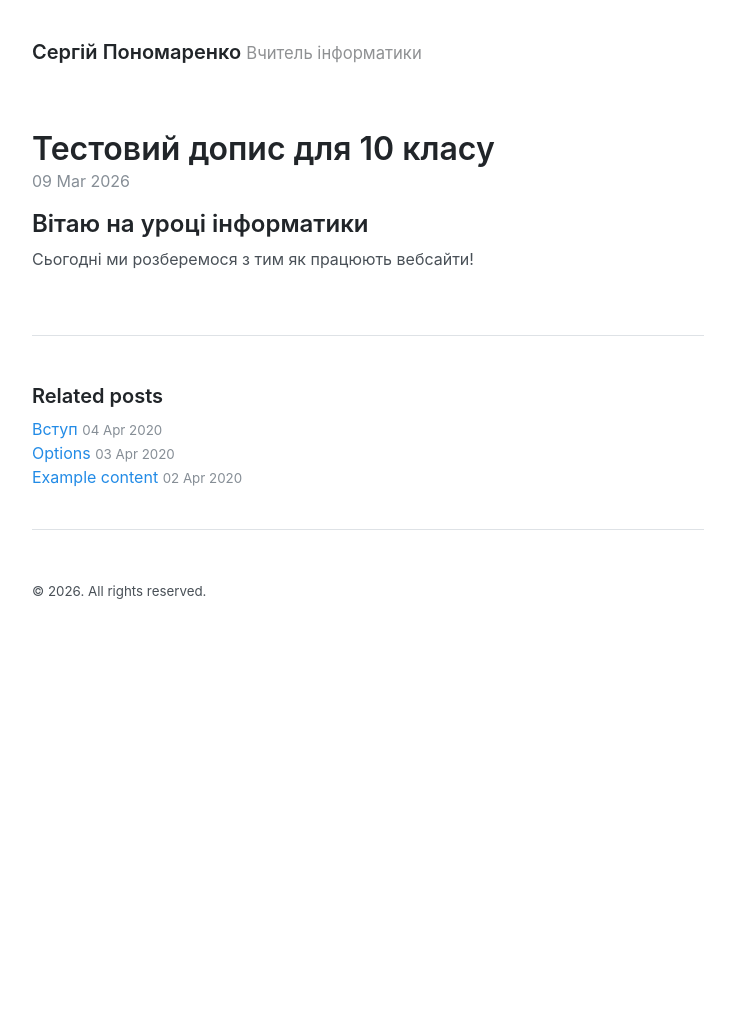
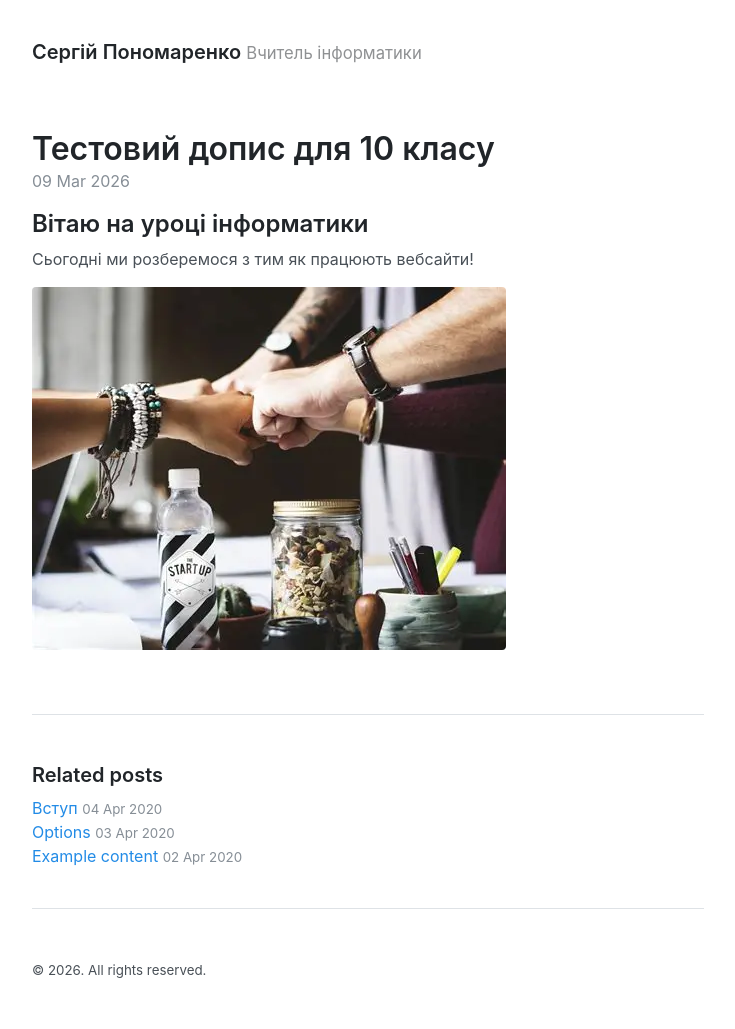
Before and after one commit to penko12/penko12.github.io, a Jekyll site: the page built from _posts/2026-03-09-test-content-10-grade.md, in a window 1280 px wide. Shown: the whole page, without its empty margins (272-1007 px from the left). Built offline with Jekyll 4.4.1, drawn with Linux system fonts in a browser that asks for light colours; before the commit the page ends 900 px from its top, so only the background shows below that.

Commit message:
Add image to 10th grade test post
Added an image to the test post for 10th grade.

```diff
--- a/_posts/2026-03-09-test-content-10-grade.md
+++ b/_posts/2026-03-09-test-content-10-grade.md
@@ -5,3 +5,5 @@ title: Тестовий допис для 10 класу
 
 ## Вітаю на уроці інформатики
 Сьогодні ми розберемося з тим як працюють вебсайти!
+
+![Рукостискання](/assets/image.webp)
```
